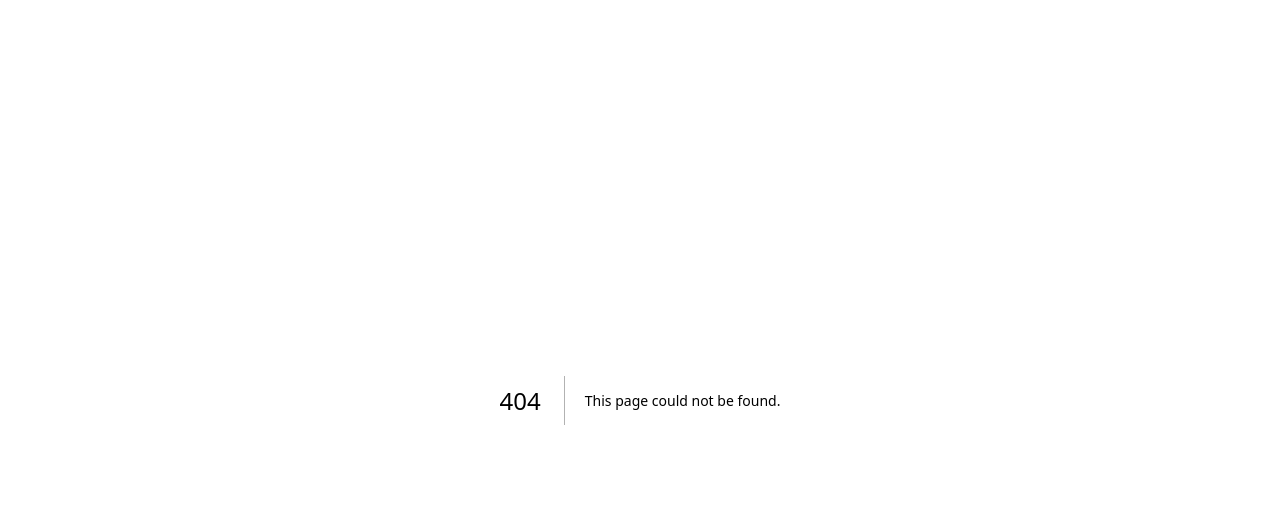
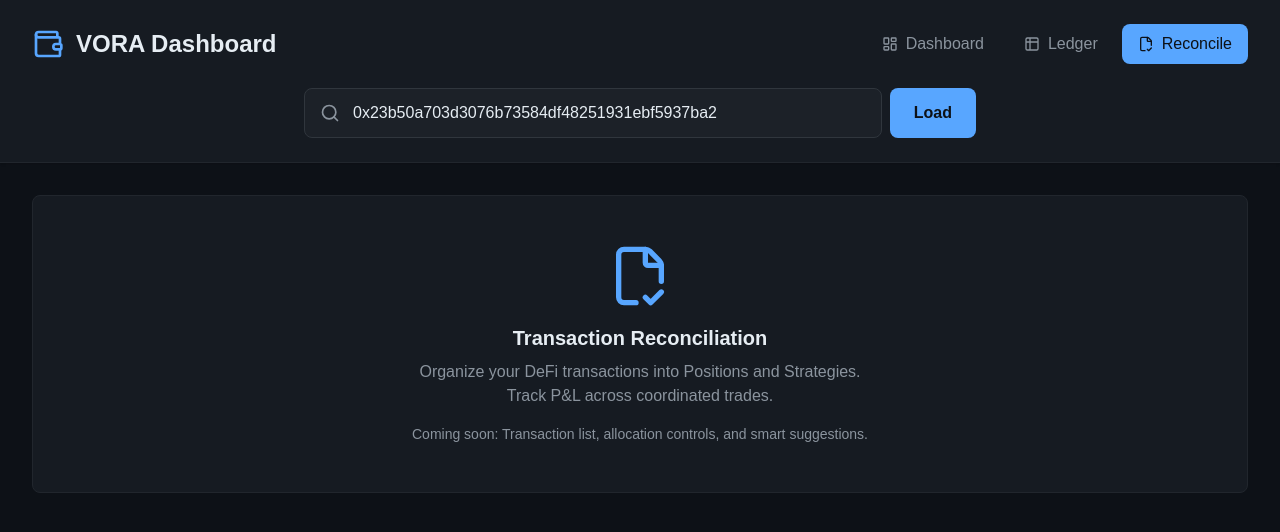
Before and after one commit to andrewstohl/lp-dashboard, a Next.js app in the folder frontend/: page /reconcile in a window 1280 px wide. Before the commit this address had no page. Shown: the top 532 px of the page. Built offline with nearby package versions, Linux system fonts and the light colour scheme.

Commit message:
Step 7: Add Reconcile page shell and navigation tab

```diff
--- /dev/null
+++ b/frontend/app/reconcile/page.tsx
@@ -0,0 +1,77 @@
+"use client";
+
+import { useState } from "react";
+import { Wallet, Search, FileCheck2 } from "lucide-react";
+import { Navigation } from "@/components/Navigation";
+
+export default function ReconcilePage() {
+  const [walletAddress, setWalletAddress] = useState(() => {
+    if (typeof window !== 'undefined') {
+      return localStorage.getItem('lastWalletAddress') || '0x23b50a703d3076b73584df48251931ebf5937ba2';
+    }
+    return '0x23b50a703d3076b73584df48251931ebf5937ba2';
+  });
+
+  const handleSearch = async (e?: React.FormEvent) => {
+    if (e) e.preventDefault();
+    // Will be implemented in Step 8
+    console.log("Fetching transactions for:", walletAddress);
+  };
+
+  return (
+    <div className="min-h-screen bg-[#0D1117]">
+      {/* Header */}
+      <header className="bg-[#161B22] border-b border-[#21262D] shadow-sm">
+        <div className="max-w-7xl mx-auto px-4 sm:px-6 lg:px-8 py-6">
+          <div className="flex flex-col md:flex-row md:items-center md:justify-between gap-4 mb-6">
+            <div className="flex items-center gap-3">
+              <Wallet className="w-8 h-8 text-[#58A6FF]" />
+              <h1 className="text-2xl font-bold text-[#E6EDF3]">VORA Dashboard</h1>
+            </div>
+            <Navigation />
+          </div>
+
+          {/* Search Form */}
+          <form onSubmit={handleSearch} className="max-w-2xl mx-auto">
+            <div className="flex gap-2">
+              <div className="flex-1 relative">
+                <input
+                  type="text"
+                  value={walletAddress}
+                  onChange={(e) => setWalletAddress(e.target.value)}
+                  placeholder="Enter wallet address (0x...)"
+                  className="w-full px-4 py-3 pl-12 bg-[#1C2128] border border-[#30363D] text-[#E6EDF3] placeholder-[#8B949E] rounded-lg focus:outline-none focus:ring-2 focus:ring-[#58A6FF] focus:border-transparent"
+                />
+                <Search className="absolute left-4 top-1/2 -translate-y-1/2 w-5 h-5 text-[#8B949E]" />
+              </div>
+              <button
+                type="submit"
+                className="px-6 py-3 bg-[#58A6FF] text-[#0D1117] font-semibold rounded-lg hover:bg-[#79B8FF] transition-colors"
+              >
+                Load
+              </button>
+            </div>
+          </form>
+        </div>
+      </header>
+
+      {/* Main Content - Placeholder */}
+      <main className="max-w-7xl mx-auto px-4 sm:px-6 lg:px-8 py-8">
+        {/* Placeholder content */}
+        <div className="bg-[#161B22] rounded-lg border border-[#21262D] p-12 text-center">
+          <FileCheck2 className="w-16 h-16 text-[#58A6FF] mx-auto mb-4" />
+          <h2 className="text-xl font-semibold text-[#E6EDF3] mb-2">
+            Transaction Reconciliation
+          </h2>
+          <p className="text-[#8B949E] max-w-md mx-auto">
+            Organize your DeFi transactions into Positions and Strategies.
+            Track P&L across coordinated trades.
+          </p>
+          <p className="text-[#8B949E] text-sm mt-4">
+            Coming soon: Transaction list, allocation controls, and smart suggestions.
+          </p>
+        </div>
+      </main>
+    </div>
+  );
+}
--- a/frontend/components/Navigation.tsx
+++ b/frontend/components/Navigation.tsx
@@ -2,7 +2,7 @@
 
 import Link from "next/link";
 import { usePathname } from "next/navigation";
-import { LayoutDashboard, Table2 } from "lucide-react";
+import { LayoutDashboard, Table2, FileCheck2 } from "lucide-react";
 
 export function Navigation() {
   const pathname = usePathname();
@@ -10,6 +10,7 @@ export function Navigation() {
   const navItems = [
     { href: "/", label: "Dashboard", icon: LayoutDashboard },
     { href: "/ledger", label: "Ledger", icon: Table2 },
+    { href: "/reconcile", label: "Reconcile", icon: FileCheck2 },
   ];
 
   return (
```
Also changed, not shown: 1 other file (tests, documents, lock files or other folders).
